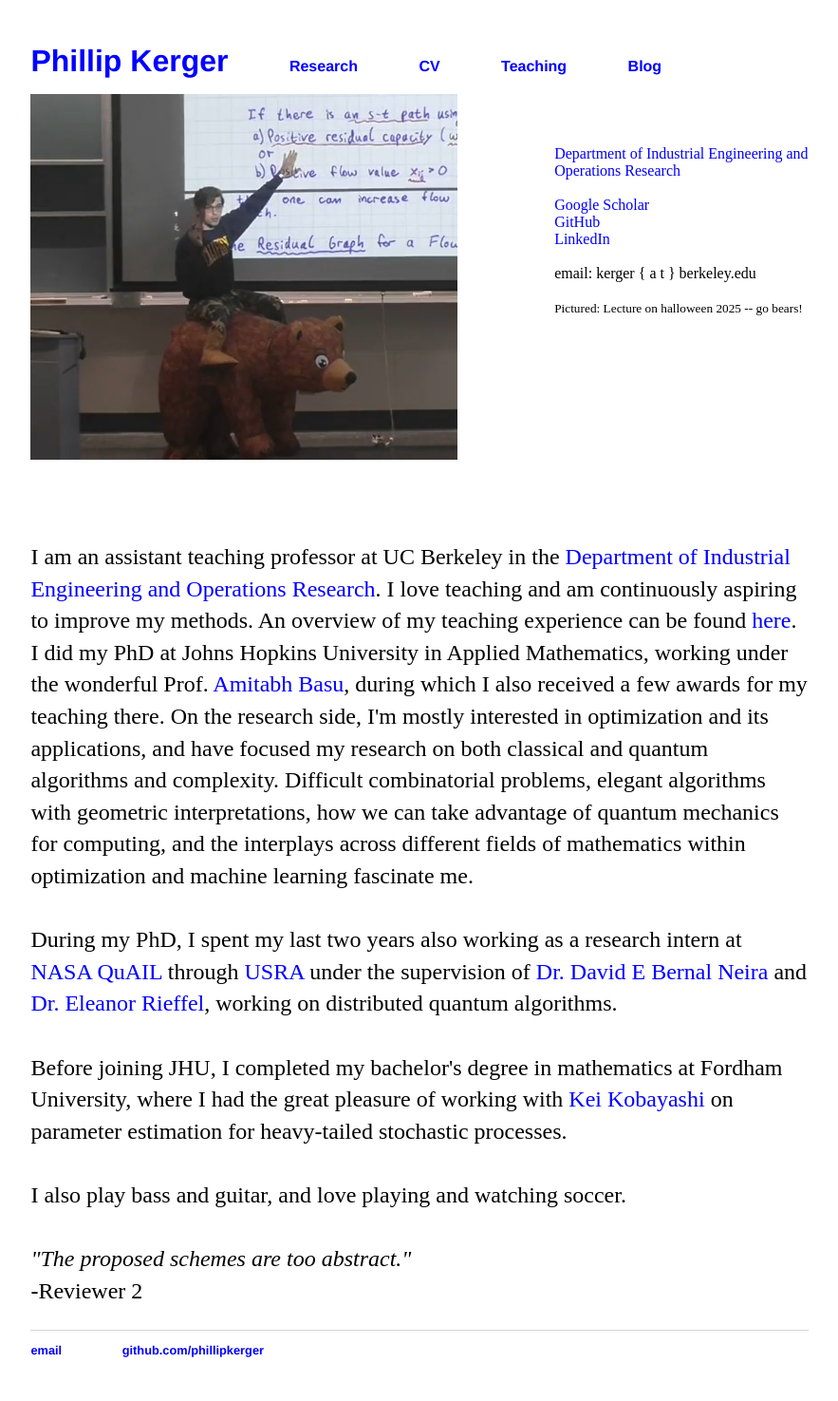
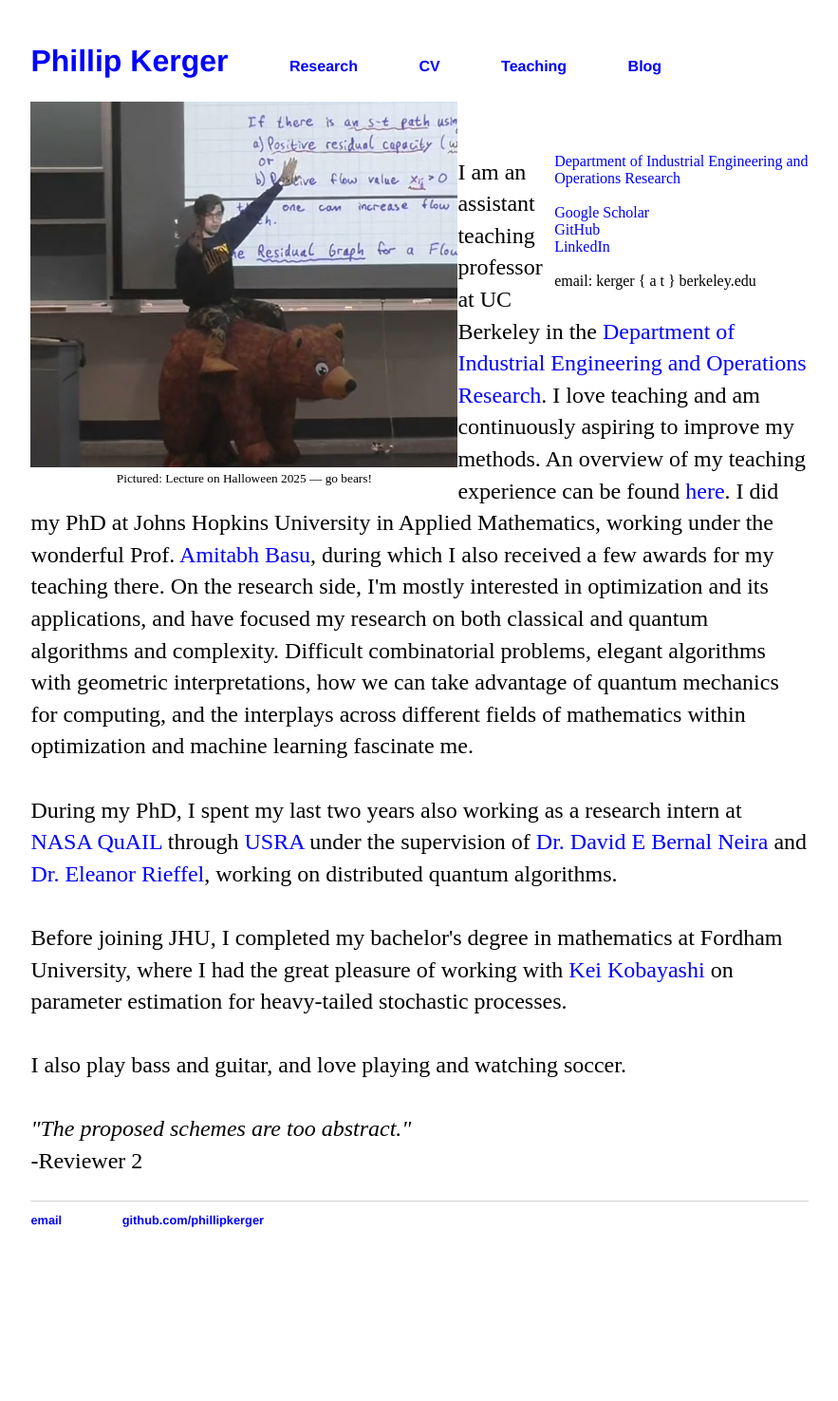
Before and after one commit to PhillipKerger/phillipkerger.github.io, a Jekyll site: the page built from index.html, in a window 1280 px wide. Shown: the whole page at 95% size, without its empty margins (198-1081 px from the left). Built offline with Jekyll 4.4.1, drawn with Linux system fonts in a browser that asks for light colours; after the commit the page ends 1339 px from its top, so only the background shows below that.

Commit message:
Refactor HTML structure and styles in index.html
Reorganized layout and improved formatting for content display.

```diff
--- a/index.html
+++ b/index.html
@@ -6,32 +6,24 @@ title: Phillip Kerger
 
 <div class="row-fluid">
 
-		<div style="text-align:left"><img src="halloween morning lecture .png" style="width:450px;">
+  <div style="text-align:left; float:left;">
+    <img src="halloween morning lecture .png" style="width:450px; display:block; margin-bottom:4px;">
+    <small style="display:block; text-align:center; color:gray;">
+      Pictured: Lecture on Halloween 2025 — go bears!
+    </small>
+  </div>
 
-		<div style = "float: right">
-			<br>
-			<br>
-			<br>
-		<a href="https://ieor.berkeley.edu/">Department of Industrial Engineering and <br>Operations Research</a><br>
+  <div style="float:right; text-align:left;">
+    <br><br><br>
+    <a href="https://ieor.berkeley.edu/">Department of Industrial Engineering and <br>Operations Research</a><br><br>
+    <a href="https://scholar.google.com/citations?user=2HbfNloAAAAJ&hl=en">Google Scholar</a><br>
+    <a href="https://github.com/phillipkerger">GitHub</a><br>
+    <a href="https://www.linkedin.com/in/phillip-kerger-17222780">LinkedIn</a><br><br>
+    email: kerger { a t } berkeley.edu
+  </div>
 
+</div>
 
-
-		<br>
-		<a href="https://scholar.google.com/citations?user=2HbfNloAAAAJ&hl=en">Google Scholar</a><br>
-
-		<a href="https://github.com/phillipkerger">GitHub</a><br>
-
-		<a href="https://www.linkedin.com/in/phillip-kerger-17222780">LinkedIn</a><br>
-
-		<br>
-		email: kerger { a t } berkeley.edu
-		<br>
-		<br>
-			<small> Pictured: Lecture on halloween 2025 -- go bears!  </small>
-		</div>
-
-	</div>
-</div>
 
 <p>
 <br></p>
```
